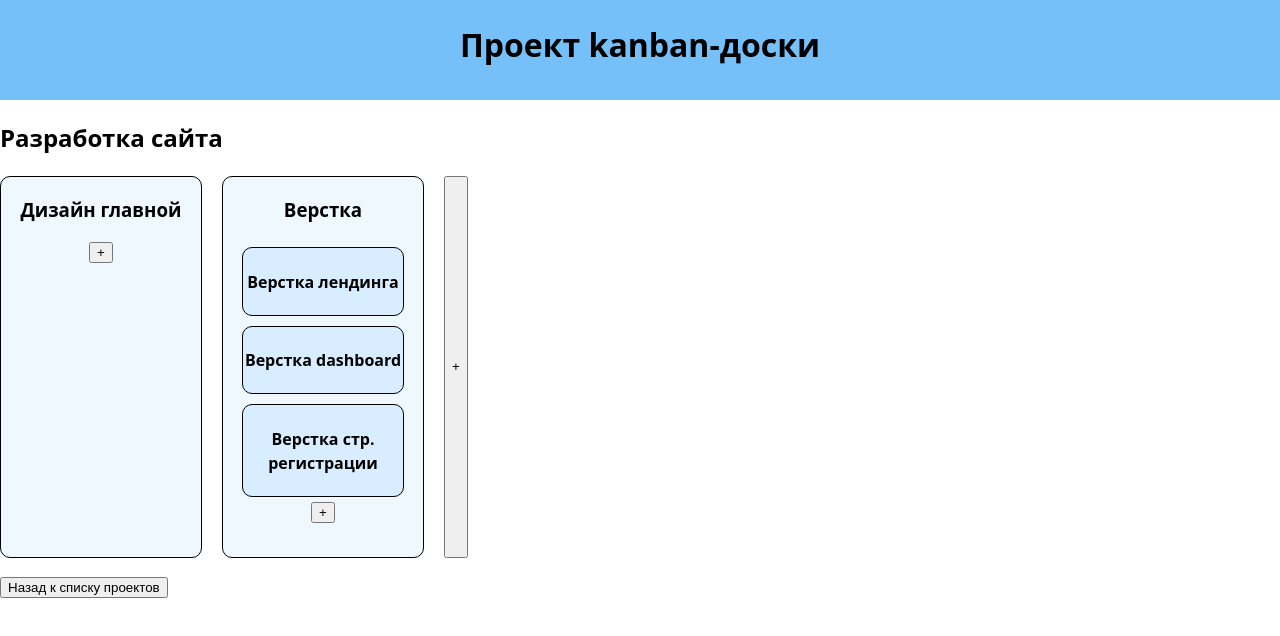
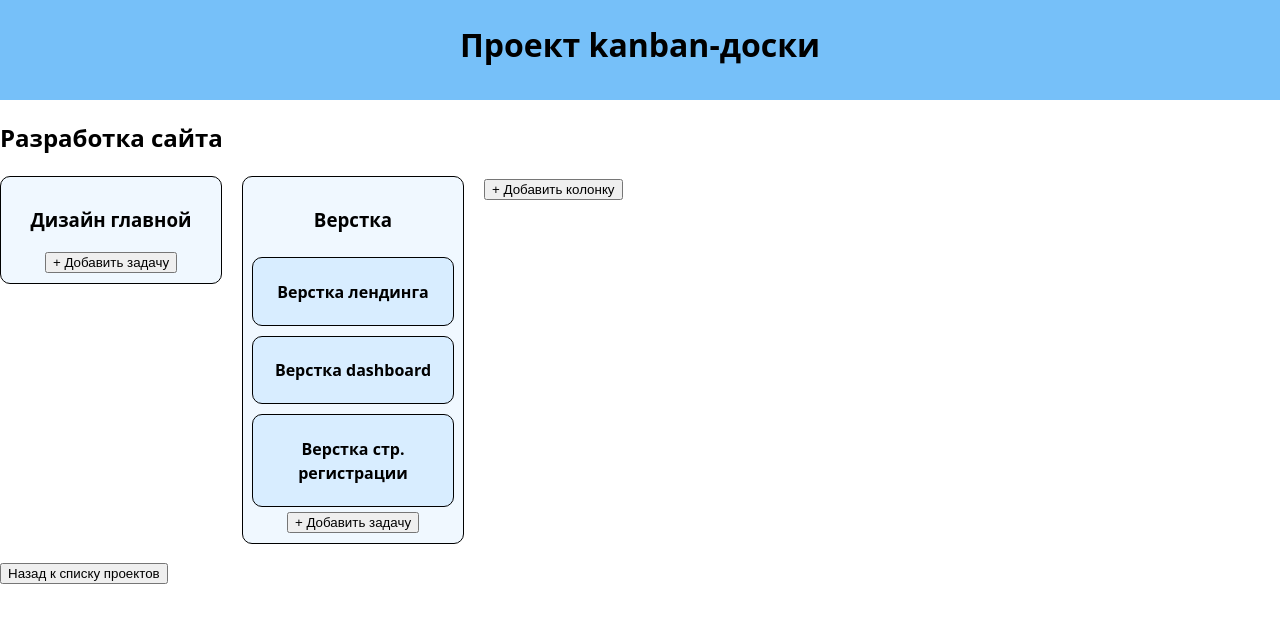
Before and after one commit to Georgnapr/kanban_project, a React (Vite) app: page /projects/1 in a window 1280 px wide. Shown: the top 636 px of the page. Built offline with nearby package versions, Linux system fonts and the light colour scheme.

Commit message:
minor button changes

```diff
--- a/src/components/Board/Board.tsx
+++ b/src/components/Board/Board.tsx
@@ -13,7 +13,9 @@ function Board({project}: Props) {
             {project.columns.map((column) =>(
                 <Column column={column}></Column>
             ))}
-            <button>+</button>
+            <div>
+                <button> + Добавить колонку </button>
+            </div>
             {/*TODO: логика создания новой колонки*/}
             {/*TODO: drag-n-drop для перемещения колонок*/}
         </div>
--- a/src/components/Board/Column.css
+++ b/src/components/Board/Column.css
@@ -4,7 +4,8 @@
     align-items: center;
     margin-right: 20px;
     background-color: aliceblue;
-    height: 380px;
+    height: fit-content;
+    padding: 10px;
     width: 200px;
     text-align: center;
     border-radius: 10px;
--- a/src/components/Board/Column.tsx
+++ b/src/components/Board/Column.tsx
@@ -13,7 +13,7 @@ function Column({column}: Props) {
       {column.tasks.map((task) => (
         <TaskCard taskcard={task}></TaskCard>
       ))}
-      <button>+</button>
+      <button> + Добавить задачу </button>
       {/*TODO: логика создания новой задачи*/}
       {/*TODO: drag-n-drop для задач (между колонками, внутри колонки)*/}
     </div>
--- a/src/components/Board/TaskCard.css
+++ b/src/components/Board/TaskCard.css
@@ -1,7 +1,7 @@
 .task-card{
     text-align: center;
-    width: 80%;
     background-color: rgb(216, 237, 255);
+    width: 100%;
     height: fit-content;
     margin: 5px;
     border-radius: 10px;
--- a/src/pages/DashBoard/DashBoard.tsx
+++ b/src/pages/DashBoard/DashBoard.tsx
@@ -8,7 +8,7 @@ interface Props {
 const DashboardPage = ({ projects }: Props) => {
   return (
     <div className="dashboard">
-      <h2>Мои проекты</h2>
+      <h2>Мои доски</h2>
       <div className="projects-container">
         {projects.map(project => (
           <ProjectCard
@@ -16,7 +16,9 @@ const DashboardPage = ({ projects }: Props) => {
             project={project}
           />
         ))}
-        <button>+</button>
+        <div>
+          <button> + Создать доску </button>
+        </div>
         {/*TODO: логика создания нового проекта. По умолчанию планируется 2 колонки: Сделано и Сделать*/}
       </div>
     </div>
```
Also changed, not shown: src/components/UI/AddButton.tsx (added, +10 -0 lines).
